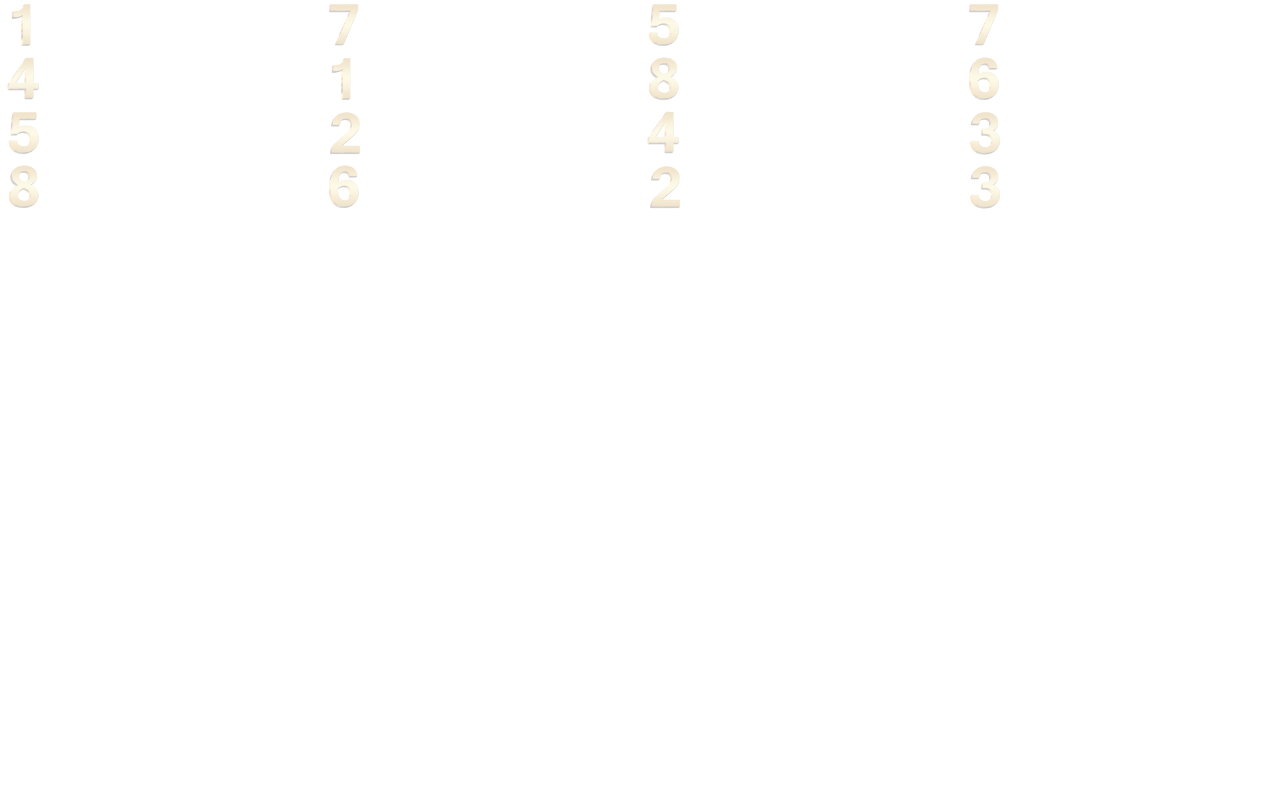
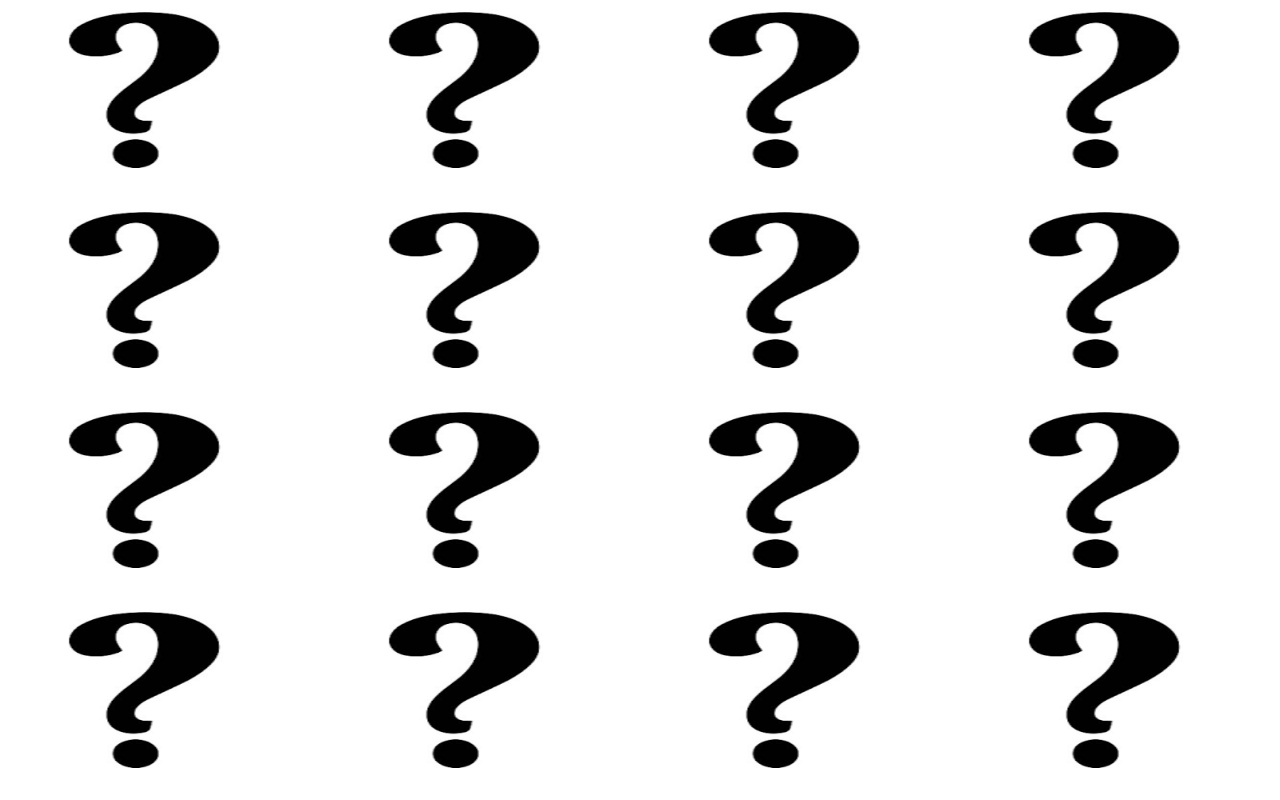
Before and after one commit to Nattfrost/Memory, a plain HTML site: page index.html in a window 1280 px wide. Drawn offline with Linux system fonts and the light colour scheme.

Commit message:
rewrote the entire thing because it got too confusing

```diff
--- a/index.html
+++ b/index.html
@@ -8,57 +8,76 @@
   <title>Dr Alzheimer's Dungeon of Pleasure</title>
 </head>
 <body>
+  <section class="game-board">
 
-  <div class="card-container">
+     <div class="card" data-id="0">
+       <img class="default" src="/images/default.png" />
+       <img class="flipped" src=""/>
+     </div>
+     <div class="card" data-id="0">
+       <img class="default" src="/images/default.png" />
+       <img class="flipped" src=""/>
+     </div>
+     <div class="card" data-id="1">
+       <img class="default" src="/images/default.png" />
+       <img class="flipped" src=""/>
+     </div>
+     <div class="card" data-id="1">
+       <img class="default" src="/images/default.png" />
+       <img class="flipped" src=""/>
+     </div>
+     <div class="card" data-id="2">
+       <img class="default" src="/images/default.png" />
+       <img class="flipped" src=""/>
+     </div>
+     <div class="card" data-id="2">
+       <img class="default" src="/images/default.png" />
+       <img class="flipped" src=""/>
+     </div>
+     <div class="card" data-id="3">
+       <img class="default" src="/images/default.png" />
+       <img class="flipped" src=""/>
+     </div>
+     <div class="card" data-id="3">
+       <img class="default" src="/images/default.png" />
+       <img class="flipped" src=""/>
+     </div>
+     <div class="card" data-id="4">
+       <img class="default" src="/images/default.png" />
+       <img class="flipped" src=""/>
+     </div>
+     <div class="card" data-id="4">
+       <img class="default" src="/images/default.png" />
+       <img class="flipped" src=""/>
+     </div>
+     <div class="card" data-id="5">
+       <img class="default" src="/images/default.png" />
+       <img class="flipped" src=""/>
+     </div>
+     <div class="card" data-id="5">
+       <img class="default" src="/images/default.png" />
+       <img class="flipped" src=""/>
+     </div>
+     <div class="card" data-id="6">
+       <img class="default" src="/images/default.png" />
+       <img class="flipped" src=""/>
+     </div>
+     <div class="card" data-id="6">
+       <img class="default" src="/images/default.png" />
+       <img class="flipped" src=""/>
+     </div>
+     <div class="card" data-id="7">
+       <img class="default" src="/images/default.png" />
+       <img class="flipped" src=""/>
+     </div>
+     <div class="card" data-id="7">
+       <img class="default" src="/images/default.png" />
+       <img class="flipped" src=""/>
+     </div>
 
-    <div data-id="" class="card">
-      <img class="cardImg" src="">
-    </div>
-    <div data-id="" class="card">
-      <img class="cardImg" src="">
-    </div>
-    <div data-id="" class="card">
-      <img class="cardImg" src="">
-    </div>
-    <div data-id="" class="card">
-      <img class="cardImg" src="">
-    </div>
-    <div data-id="" class="card">
-      <img class="cardImg" src="">
-    </div>
-    <div data-id="" class="card">
-      <img class="cardImg" src="">
-    </div>
-    <div data-id="" class="card">
-      <img class="cardImg" src="">
-    </div>
-    <div data-id="" class="card">
-      <img class="cardImg" src="">
-    </div>
-    <div data-id="" class="card">
-      <img class="cardImg" src="">
-    </div>
-    <div data-id="" class="card">
-      <img class="cardImg" src="">
-    </div>
-    <div data-id="" class="card">
-      <img class="cardImg" src="">
-    </div>
-    <div data-id="" class="card">
-      <img class="cardImg" src="">
-    </div>
-    <div data-id="" class="card">
-      <img class="cardImg" src="">
-    </div>
-    <div data-id="" class="card">
-      <img class="cardImg" src="">
-    </div>
-    <div data-id="" class="card">
-      <img class="cardImg" src="">
-    </div>
-    <div data-id="" class="card">
-      <img class="cardImg" src="">
-    </div>
+
+
+   </section>
 
 <script type="text/javascript" src="index.js"></script>
 </body>
--- a/index.js
+++ b/index.js
@@ -22,53 +22,79 @@ const cardsArray = [{
   {
     img: "images/8.png"
   },
-];
+]
+const idArray = [0, 0, 1, 1, 2, 2, 3, 3, 4, 4, 5, 5, 6, 6, 7, 7];
 
-let idArray = [0, 0, 1, 1, 2, 2, 3, 3, 4, 4, 5, 5, 6, 6, 7, 7];
-const cardElts = [...document.querySelectorAll('.card')];
-const imageElts = [...document.querySelectorAll('.cardImg')];
-let current, previous;
-//fisher yates //
 function shuffle(array) {
   var currentIndex = array.length,
-    temporaryValue, randomIndex;
+    temporaryValue, randomIndex
   while (0 !== currentIndex) {
-    randomIndex = Math.floor(Math.random() * currentIndex);
-    currentIndex -= 1;
-    temporaryValue = array[currentIndex];
-    array[currentIndex] = array[randomIndex];
-    array[randomIndex] = temporaryValue;
+    randomIndex = Math.floor(Math.random() * currentIndex)
+    currentIndex -= 1
+    temporaryValue = array[currentIndex]
+    array[currentIndex] = array[randomIndex]
+    array[randomIndex] = temporaryValue
   }
-  return array;
+  return array
+}
+shuffle(idArray)
+
+let previous, current
+let isRevelead, disable = false
+const cards = [...document.querySelectorAll('.card')];
+const defaultCards = [...document.querySelectorAll('.default')];
+const flippedCards = [...document.querySelectorAll('.flipped')];
+
+cards.forEach((card, i) => {
+  card.addEventListener('click', handleClick)
+  let randNum = idArray[i]
+  randomImage = cardsArray[randNum].img
+  card.dataset.id = randNum + 1
+  cardId = card.dataset.id
+  //pushing in images into dom.
+  flippedCards[i].setAttribute("src", randomImage)
+})
+
+function handleClick() {
+  if (disable) return
+  if (this === previous) return
+
+    this.classList.add('flip')
+    if (!isRevelead) {
+      isRevelead = true
+      previous = this
+      return
+    }
+    current = this
+    handleMatch()
+  }
+
+function handleMatch() {
+  previous.dataset.id === current.dataset.id ? killCard() : resetCards();
 }
 
+function killCard() {
+  previous.removeEventListener('click', handleClick);
+  current.removeEventListener('click', handleClick);
+  clear()
+}
 
-shuffle(idArray);
+function resetCards() {
+  disable = true;
+  setTimeout(() => {
+    previous.classList.remove('flip')
+    current.classList.remove('flip')
+    clear()
+  }, 800);
+}
 
-cardElts.forEach((card, i) => {
-  let randNum = idArray[i];
-  randomImage = cardsArray[randNum].img;
-  imageElts[i].setAttribute("src", randomImage);
-  card.dataset.id = randNum + 1;
-  //handle clicks
-  card.addEventListener('click', function handleClick (event) {
-    card.classList.add('clicked');
-    cardId = card.dataset.id;
-    previous = current;
-    current = cardId;
-    if (previous == cardId) {
-      event.target.classList.toggle('matched');
-      let matches = document.querySelectorAll(`[data-id="${previous}"]`);
-      matches.forEach(matched => {
-        matched.classList.add('matched');
-        matched.classList.remove('clicked');
-        matched.removeEventListener('click', handleClick);
-      })
-    } else if (previous !== cardId && current !== previous) {
-      let nonMatches = document.querySelectorAll(`[data-id="${previous}"]`);
-      nonMatches.forEach((notMatched, i) => {
-        notMatched.classList.remove('clicked');
-      })
-    }
-  });
-});
+function clear() {
+  isRevelead = false
+  disable = false
+  previous = null;
+  current = null;
+}
+
+function newGame() {
+  //måste sova :)
+}
--- a/main.css
+++ b/main.css
@@ -1,27 +1,48 @@
 * {
+  padding: 0;
   margin: 0;
-  padding: 0;
-  transition: 0.4s;
+  box-sizing: border-box;
 }
 
-img {
-  height: 50px;
 
-}
-.card {
-    opacity: 0.2;
-}
-.card-container {
+.game-board {
+  height: 100vh;
   display: grid;
   grid-template-columns: 1fr 1fr 1fr 1fr;
   grid-template-rows: 1fr 1fr 1fr 1fr;
+  perspective: 1000px;
 }
 
-.matched {
-  opacity: 0;
+.card {
+width: 90%;
+height: 90%;
+  position: relative;
+  transform: scale(1);
+  transform-style: preserve-3d;
+  transition: transform .5s;
 }
 
-.clicked {
-  background-color: blue;
-  opacity: 1;
+.card:active {
+  transform: scale(0.97);
+  transition: transform .2s;
 }
+
+.card.flip {
+  transform: rotateY(180deg);
+}
+
+.default,
+.flipped {
+  width: 100%;
+  height: 100%;
+  position: absolute;
+  backface-visibility: hidden;
+}
+
+.flipped {
+  transform: rotateY(180deg);
+}
+
+
+default = back
+flipped = front
--- /dev/null
+++ b/old.css
@@ -0,0 +1,28 @@
+* {
+  margin: 0;
+  padding: 0;
+  transition: 0.4s;
+  box-sizing: border-box;
+}
+
+img {
+  height: 50px;
+
+}
+.card {
+    opacity: 0.2;
+}
+.card-container {
+  display: grid;
+  grid-template-columns: 1fr 1fr 1fr 1fr;
+  grid-template-rows: 1fr 1fr 1fr 1fr;
+}
+
+.matched {
+  opacity: 0;
+}
+
+.clicked {
+  background-color: blue;
+  opacity: 1;
+}
```
Also changed, not shown: old.html (added, +65 -0 lines), old.js (added, +70 -0 lines), images/default.png (added), newFile.js (deleted).
